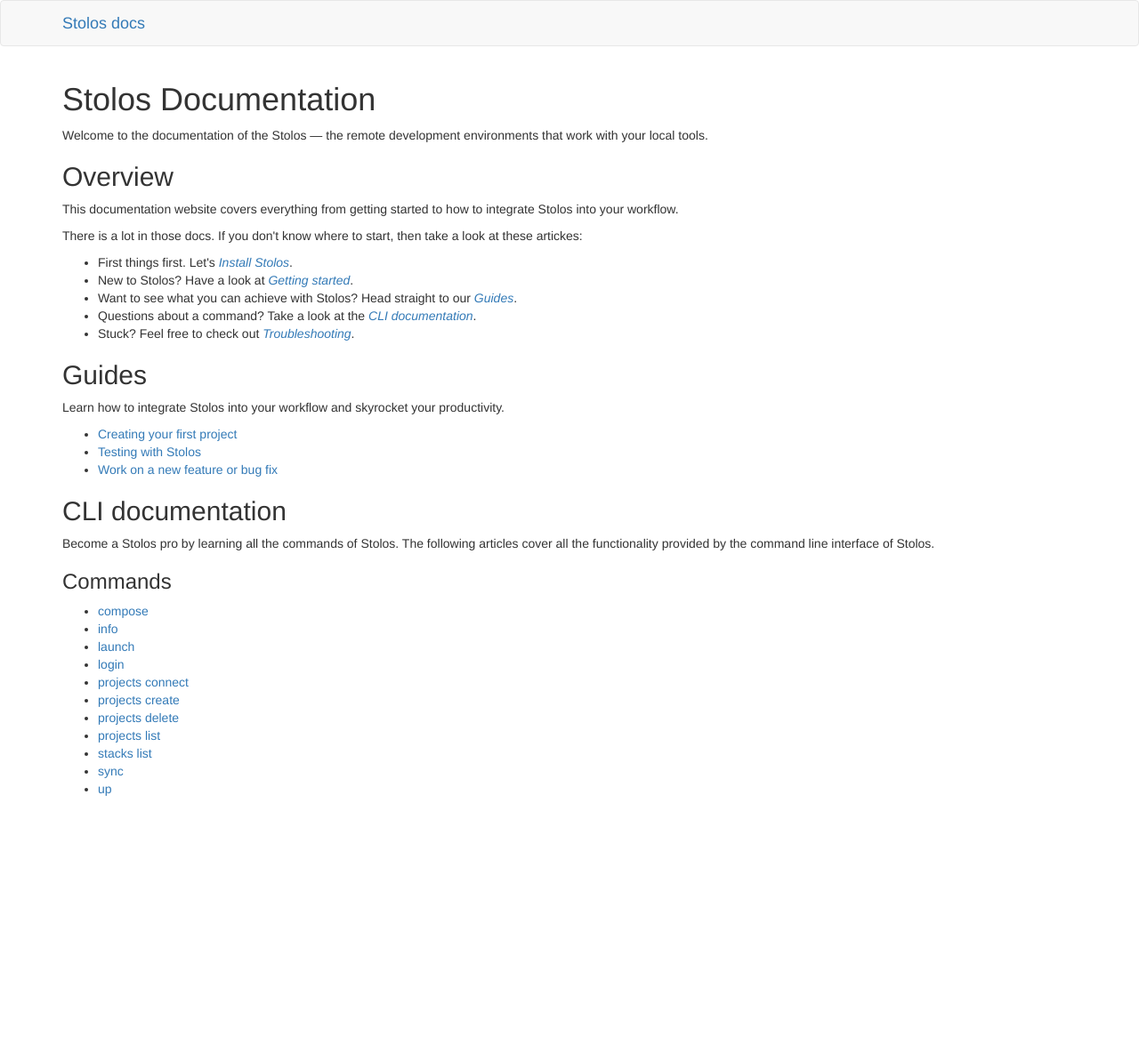
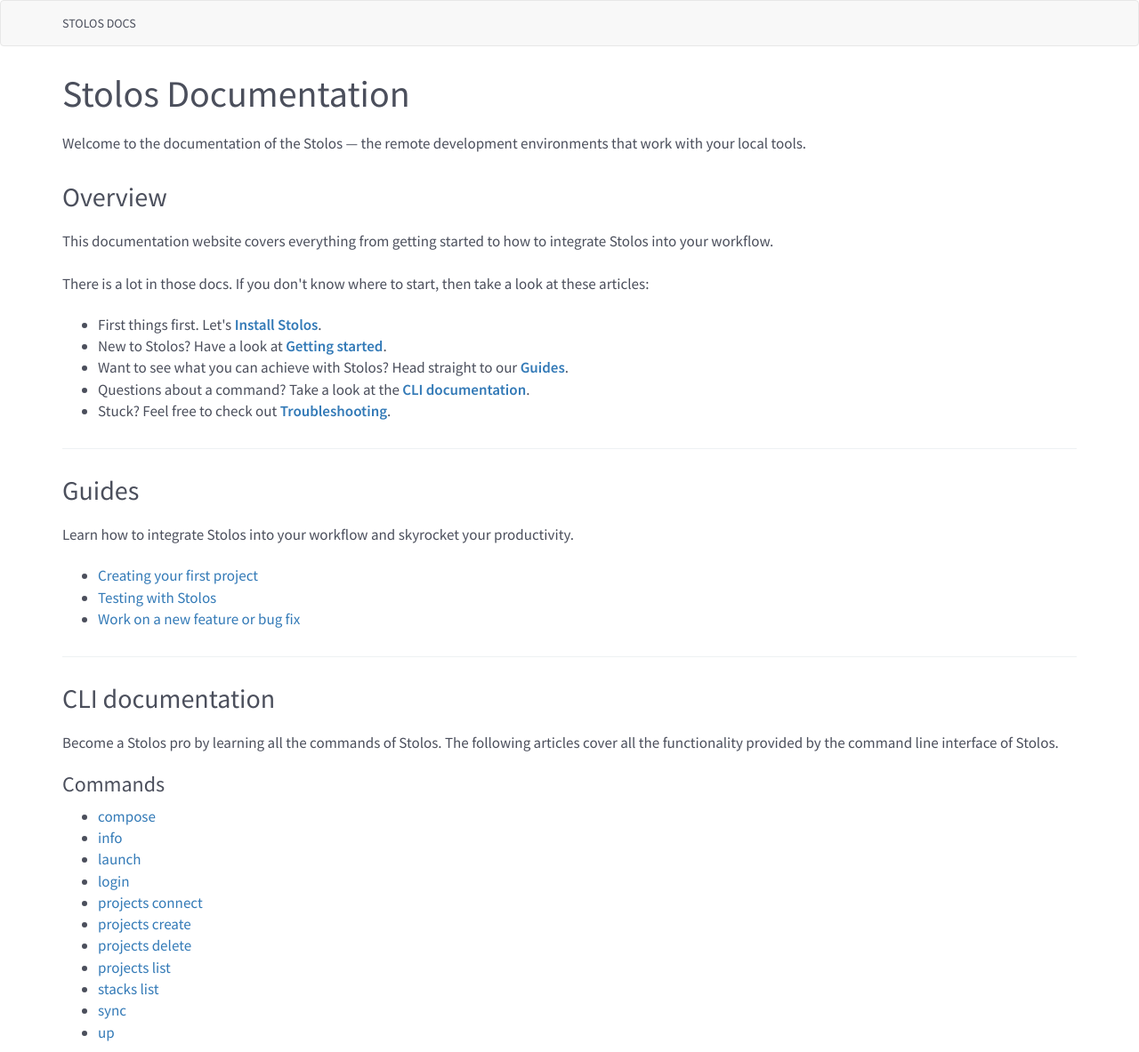
Before and after one commit to stolos/docs.stolos.io, a Jekyll site: the page built from index.html, in a window 1280 px wide. Shown: the whole page at 89% size. Built offline with Jekyll 4.4.1, drawn with Linux system fonts in a browser that asks for light colours; before the commit the page ends 907 px from its top, so only the background shows below that.

Commit message:
Final touch on structure and styling

```diff
--- a/_includes/header.html
+++ b/_includes/header.html
@@ -1,7 +1,7 @@
 <nav class="navbar navbar-default">
   <div class="container">
     <div class="navbar-header">
-      <span class="navbar-brand">
+      <span class="navbar-brand breadcrumbs">
         <a href="/">Stolos docs</a>
         {% if layout.collection %}
         /
--- a/css/main.scss
+++ b/css/main.scss
@@ -4,16 +4,16 @@
 @charset "utf-8";
 
 // Our variables
-$base-font-family: "Helvetica Neue", Helvetica, Arial, sans-serif;
-$base-font-size:   16px;
-$base-font-weight: 400;
+$base-font-family: "Source Sans Pro", Arial, sans-serif;
+$base-font-size:   17px;
+$base-font-weight: 500;
 $small-font-size:  $base-font-size * 0.875;
 $base-line-height: 1.5;
 
 $spacing-unit:     30px;
 
-$text-color:       #111;
-$background-color: #fdfdfd;
+$text-color:       #4b4f5c;
+$background-color: #ffffff;
 $brand-color:      #2a7ae2;
 
 $grey-color:       #828282;
@@ -25,3 +25,60 @@ $content-width:    800px;
 
 $on-palm:          600px;
 $on-laptop:        800px;
+
+body {
+  font-family: $base-font-family;
+  font-size: $base-font-size;
+  color: $text-color;
+  line-height: 1.42857143;
+}
+
+pre, code {
+  font-family: "Source Code Pro", "Courier New", "Courier";
+  font-weight: 500;
+  font-size: 14px;
+}
+
+p, h2 {
+  margin: 20px 0;
+}
+
+h1 {
+  line-height: 1.1;
+  font-size: 42px;
+  margin: 0 0 20px;
+}
+
+h2 {
+  font-weight: 500;
+  font-size: 30px;
+}
+
+p {
+  line-height: 1.6;
+}
+
+section {
+  margin-top: 30px;
+  padding-top: 10px;
+  border-top: 1px solid #eef1f3;
+}
+
+section:first-of-type {
+    border-top: 0;
+    padding-top: 0;
+}
+
+strong {
+  font-weight: 600;
+}
+
+.breadcrumbs {
+  text-transform: uppercase;
+  font-weight: 400;
+  font-size: 14px;
+}
+
+.breadcrumbs a {
+  color: #4b4f5c;
+}
--- a/index.html
+++ b/index.html
@@ -8,13 +8,13 @@ layout: default
   <section>
     <h2>Overview</h2>
     <p>This documentation website covers everything from getting started to how to integrate Stolos into your workflow.</p>
-    <p>There is a lot in those docs. If you don't know where to start, then take a look at these artickes:</p>
+    <p>There is a lot in those docs. If you don't know where to start, then take a look at these articles:</p>
     <ul class="post-list">
-      <li><span class="article-description">First things first. Let's</span><em> <a class="post-link" href="/install/" title="Install Stolos">Install Stolos</a></em>.</li>
-      <li><span class="article-description">New to Stolos? Have a look at</span><em> <a class="post-link" href="/getting-started/" title="Getting started">Getting started</a></em>.</li>
-      <li><span class="article-description">Want to see what you can achieve with Stolos? Head straight to our</span><em> <a class="post-link" href="#guides" title="Guides">Guides</a></em>.</li>
-      <li><span class="article-description">Questions about a command? Take a look at the</span><em> <a class="post-link" href="#cli" title="CLI documentation">CLI documentation</a></em>.</li>
-      <li><span class="article-description">Stuck? Feel free to check out</span><em> <a class="post-link" href="/troubleshooting/" title="Troubleshooting">Troubleshooting</a></em>.</li>
+      <li><span class="article-description">First things first. Let's</span><strong> <a class="post-link" href="/install/" title="Install Stolos">Install Stolos</a></strong>.</li>
+      <li><span class="article-description">New to Stolos? Have a look at</span><strong> <a class="post-link" href="/getting-started/" title="Getting started">Getting started</a></strong>.</li>
+      <li><span class="article-description">Want to see what you can achieve with Stolos? Head straight to our</span><strong> <a class="post-link" href="#guides" title="Guides">Guides</a></strong>.</li>
+      <li><span class="article-description">Questions about a command? Take a look at the</span><strong> <a class="post-link" href="#cli" title="CLI documentation">CLI documentation</a></strong>.</li>
+      <li><span class="article-description">Stuck? Feel free to check out</span><strong> <a class="post-link" href="/troubleshooting/" title="Troubleshooting">Troubleshooting</a></strong>.</li>
     </ul>
   </section>
 
```
Also changed, not shown: _layouts/page.html (+4 -15 lines).
